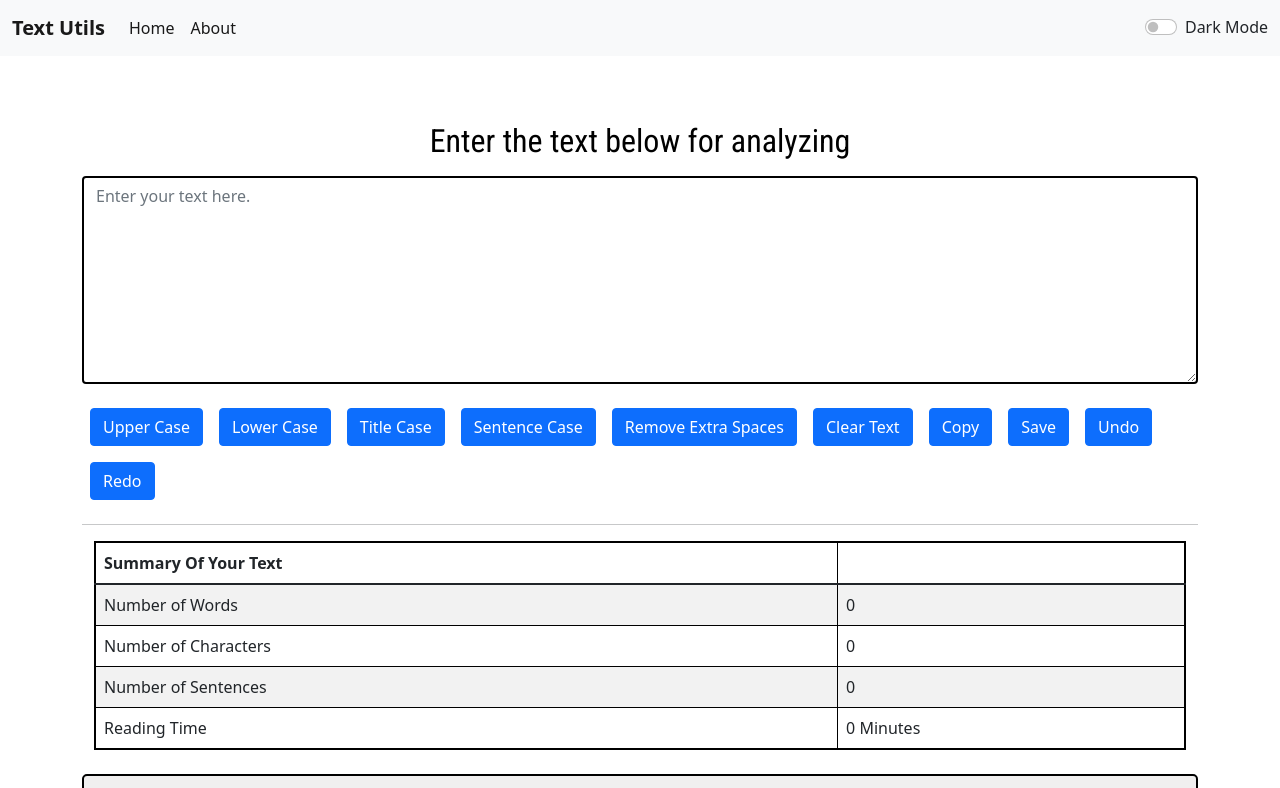
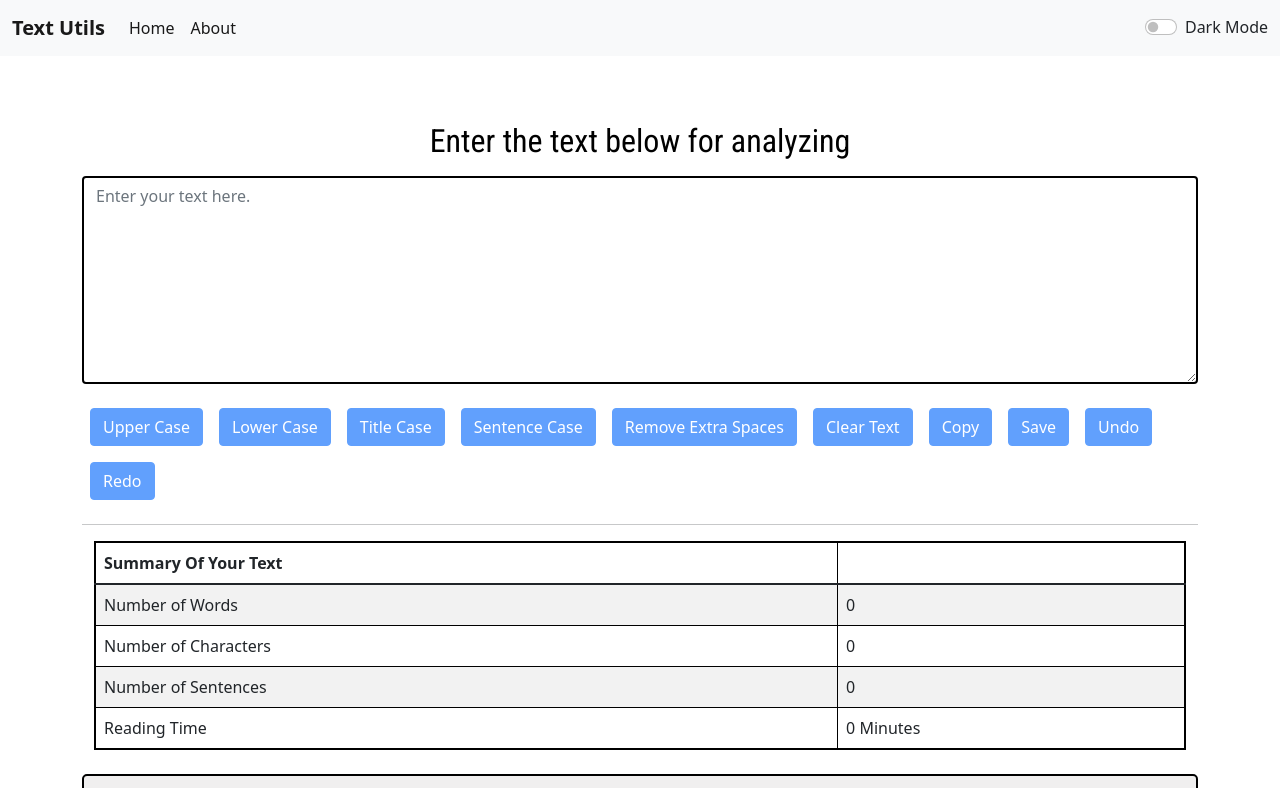
Before and after one commit to thisway2nishant/Text-Utility-App, a React (Create React App) app: page / in a window 1280 px wide. Shown: the top 788 px of the page. Built offline with nearby package versions, Linux system fonts and the light colour scheme.

Commit message:
buttons disabled on empty textform

```diff
--- a/src/components/TextForm.js
+++ b/src/components/TextForm.js
@@ -133,16 +133,16 @@ export default function TextForm(props) {
           style={{color: props.mode==='light'?'black':'white', backgroundColor: props.mode==='light'?'white':'#212529', border:props.mode==='light'?'2px solid black':'2px solid white'}}
         ></textarea>
       </div>
-      <button className={`btn btn-${props.mode==='light'?'primary':'secondary'} mx-2 my-2`} onClick={handleUpButton}>Upper Case</button>
-      <button className={`btn btn-${props.mode==='light'?'primary':'secondary'} mx-2 my-2`} onClick={handleLoButton}>Lower Case</button>
-      <button className={`btn btn-${props.mode==='light'?'primary':'secondary'} mx-2 my-2`} onClick={handleTiCButton}>Title Case</button>
-      <button className={`btn btn-${props.mode==='light'?'primary':'secondary'} mx-2 my-2`} onClick={handleSeCButton}>Sentence Case</button>
-      <button className={`btn btn-${props.mode==='light'?'primary':'secondary'} mx-2 my-2`} onClick={handleRemCharButton}>Remove Extra Spaces</button>
-      <button className={`btn btn-${props.mode==='light'?'primary':'secondary'} mx-2 my-2`} onClick={handleClearButton}>Clear Text</button>
-      <button className={`btn btn-${props.mode==='light'?'primary':'secondary'} mx-2 my-2`} onClick={handleCopyButton}>Copy</button>
-      <button className={`btn btn-${props.mode==='light'?'primary':'secondary'} mx-2 my-2`} onClick={handleSaveButton}>Save</button>
-      <button className={`btn btn-${props.mode==='light'?'primary':'secondary'} mx-2 my-2`} onClick={handleUndoButton}>Undo</button>
-      <button className={`btn btn-${props.mode==='light'?'primary':'secondary'} mx-2 my-2`} onClick={handleRedoButton}>Redo</button>
+      <button className={`btn btn-${props.mode==='light'?'primary':'secondary'} ${text.length===0?'disabled':''} mx-2 my-2`} onClick={handleUpButton}>Upper Case</button>
+      <button className={`btn btn-${props.mode==='light'?'primary':'secondary'} ${text.length===0?'disabled':''} mx-2 my-2`} onClick={handleLoButton}>Lower Case</button>
+      <button className={`btn btn-${props.mode==='light'?'primary':'secondary'} ${text.length===0?'disabled':''} mx-2 my-2`} onClick={handleTiCButton}>Title Case</button>
+      <button className={`btn btn-${props.mode==='light'?'primary':'secondary'} ${text.length===0?'disabled':''} mx-2 my-2`} onClick={handleSeCButton}>Sentence Case</button>
+      <button className={`btn btn-${props.mode==='light'?'primary':'secondary'} ${text.length===0?'disabled':''} mx-2 my-2`} onClick={handleRemCharButton}>Remove Extra Spaces</button>
+      <button className={`btn btn-${props.mode==='light'?'primary':'secondary'} ${text.length===0?'disabled':''} mx-2 my-2`} onClick={handleClearButton}>Clear Text</button>
+      <button className={`btn btn-${props.mode==='light'?'primary':'secondary'} ${text.length===0?'disabled':''} mx-2 my-2`} onClick={handleCopyButton}>Copy</button>
+      <button className={`btn btn-${props.mode==='light'?'primary':'secondary'} ${text.length===0?'disabled':''} mx-2 my-2`} onClick={handleSaveButton}>Save</button>
+      <button className={`btn btn-${props.mode==='light'?'primary':'secondary'} ${text.length===0?'disabled':''} mx-2 my-2`} onClick={handleUndoButton}>Undo</button>
+      <button className={`btn btn-${props.mode==='light'?'primary':'secondary'} ${text.length===0?'disabled':''} mx-2 my-2`} onClick={handleRedoButton}>Redo</button>
     </div>
     <hr></hr>
     <div className="container my-3" style={{color: props.mode==='light'?'black':'white'}}>
```
